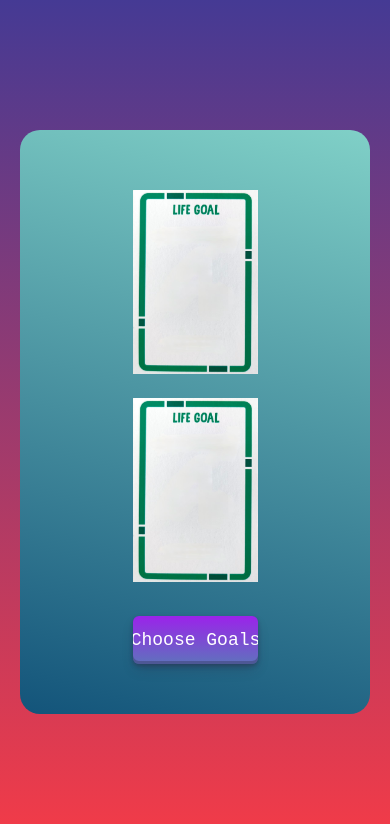
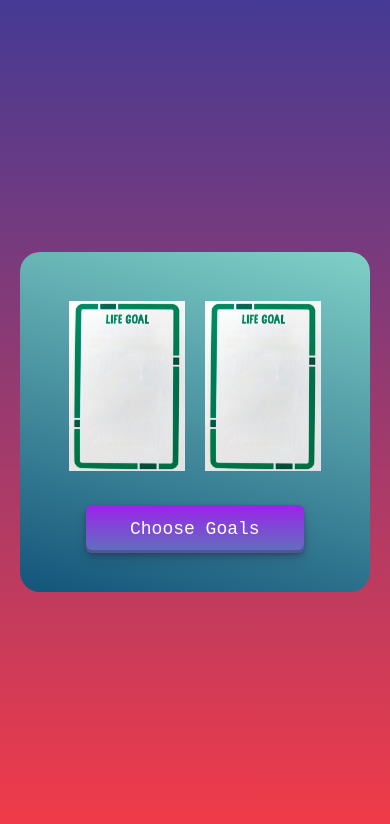
Before and after one commit to NivedhBenny/life-goals-selector, a plain HTML site: page index.html in a window 390 px wide. Drawn offline with Linux system fonts and the light colour scheme.

Commit message:
fix button

```diff
--- a/style.css
+++ b/style.css
@@ -52,27 +52,6 @@ button {
     cursor: pointer;
 }
 
-/* Responsive adjustments */
-@media (max-width: 768px) {
-    .cardset {
-        flex-direction: column; /* Stack cards vertically on smaller screens */
-    }
-
-    .card {
-        width: 50%; /* Make cards width responsive on smaller screens */
-        height: auto; /* Adjust height to maintain aspect ratio */
-        margin: 10px 0; /* Adjust margin for vertical stacking */
-    }
-}
-
-@media (max-width: 480px) {
-    button {
-        width: 50%; /* Make button full width on very small screens */
-        font-size: 14px; /* Adjust font size for smaller screens */
-    }
-}
-
-
 .button-29 {
     align-items: center;
     appearance: none;
@@ -117,3 +96,31 @@ button {
     box-shadow: #3c4fe0 0 3px 7px inset;
     transform: translateY(2px);
   }
+
+
+/* Responsive adjustments */
+@media (max-width: 768px) {
+    .cardset {
+        flex-direction: row; /* Stack cards vertically on smaller screens */
+    }
+
+    .card {
+        width: 50%; /* Make cards width responsive on smaller screens */
+        height: auto; /* Adjust height to maintain aspect ratio */
+        /* margin: 10px 0; /*Adjust margin for vertical stacking */
+;
+    }
+}
+
+@media (max-width: 480px) {
+    .container{
+        padding: 10%;
+    }
+    .card {
+        margin: 10px;
+    }
+    button {
+        width: 80%; /* Make button full width on very small screens */
+        font-size: 4vm;
+    }
+}
```
Lines whose indentation alone changed are shown as unchanged.
